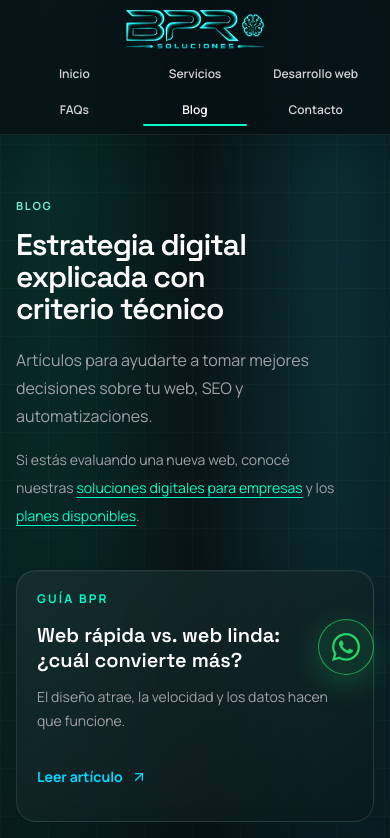
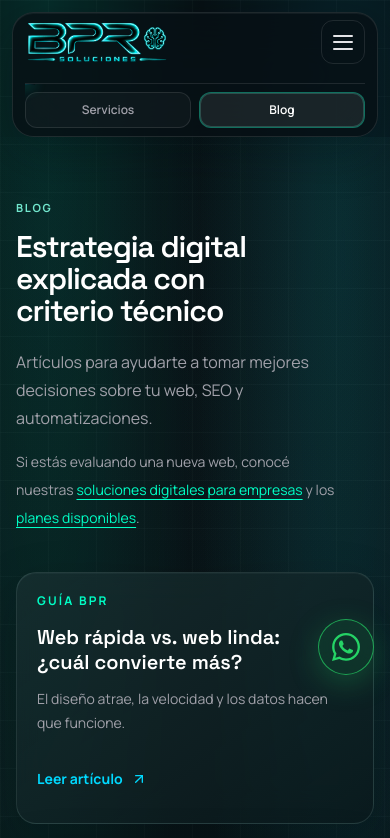
Before and after one commit to pablox85/BPRsoluciones, a Next.js app: page /blog in a window 390 px wide. Shown: the top 838 px of the page. Built offline with nearby package versions, Linux system fonts and the light colour scheme; no server answers.

Commit message:
SEO fix + Ux

```diff
--- a/next.config.ts
+++ b/next.config.ts
@@ -7,6 +7,7 @@ const projectRoot = dirname(fileURLToPath(import.meta.url));
 const nextConfig: NextConfig = {
   reactStrictMode: true,
   poweredByHeader: false,
+  allowedDevOrigins: ["192.168.1.14"],
   turbopack: {
     root: join(projectRoot),
   },
--- a/package.json
+++ b/package.json
@@ -1,7 +1,7 @@
 {
   "private": true,
   "scripts": {
-    "dev": "next dev",
+    "dev": "next dev --webpack",
     "build": "next build",
     "start": "next start",
     "lint": "eslint .",
--- a/src/app/globals.css
+++ b/src/app/globals.css
@@ -125,6 +125,31 @@ textarea:focus-visible {
     background: linear-gradient(145deg, rgba(24, 47, 49, 0.78), rgba(10, 24, 27, 0.72));
     box-shadow: 0 18px 50px rgba(1, 13, 15, 0.24), inset 0 1px 0 rgba(223, 255, 250, 0.035);
     backdrop-filter: blur(18px);
+  }
+
+  .mobile-secondary-nav {
+    position: relative;
+    overflow: hidden;
+    border-top: 1px solid rgba(255, 255, 255, 0.1);
+  }
+
+  .mobile-secondary-nav::before {
+    position: absolute;
+    top: -1px;
+    left: 0;
+    width: 38%;
+    height: 2px;
+    content: "";
+    pointer-events: none;
+    background: linear-gradient(
+      90deg,
+      transparent,
+      rgba(0, 255, 198, 1) 40%,
+      rgba(0, 217, 255, 0.95) 60%,
+      transparent
+    );
+    box-shadow: 0 0 14px rgba(0, 255, 198, 0.8), 0 0 26px rgba(0, 217, 255, 0.35);
+    animation: mobileNavDividerShimmer 2.7s ease-in-out infinite;
   }
 
 .eyebrow {
@@ -345,6 +370,28 @@ html:not(.motion-ready) .site-shell *::after {
   }
 }
 
+@keyframes mobileNavDividerShimmer {
+  0%,
+  12% {
+    transform: translateX(-115%);
+    opacity: 0;
+  }
+
+  25% {
+    opacity: 1;
+  }
+
+  72% {
+    opacity: 1;
+  }
+
+  88%,
+  100% {
+    transform: translateX(345%);
+    opacity: 0;
+  }
+}
+
 @media (prefers-reduced-motion: reduce) {
   *,
   *::before,
--- a/src/components/layout/Header.tsx
+++ b/src/components/layout/Header.tsx
@@ -2,41 +2,114 @@
 
 import Link from "next/link";
 import { usePathname } from "next/navigation";
+import { useState } from "react";
 import { navLinks } from "@/config/site";
 import { Logo } from "@/components/ui/Logo";
 
 export function Header() {
   const pathname = usePathname();
+  const [isMenuOpen, setIsMenuOpen] = useState(false);
+  const mobileSecondaryLinks = navLinks.filter((link) =>
+    ["/servicios", "/blog"].includes(link.href),
+  );
 
   return (
-    <header className="sticky top-0 z-50 border-b border-white/[0.08] bg-ink-950/75 shadow-[0_12px_35px_rgba(1,13,15,0.18)] backdrop-blur-2xl">
-      <div className="mx-auto flex min-h-20 w-full max-w-6xl flex-wrap items-center justify-between gap-x-4 px-4 sm:px-6 lg:px-8">
-        <div className="mx-auto md:mx-0">
+    <header className="sticky top-0 z-50 px-3 pt-3 sm:px-5 lg:px-8">
+      <div className="relative mx-auto flex min-h-16 w-full max-w-7xl flex-wrap items-center justify-between gap-3 rounded-[1.35rem] border border-white/[0.1] bg-ink-950/80 px-3 shadow-[0_16px_45px_rgba(1,13,15,0.3),inset_0_1px_0_rgba(223,255,250,0.05)] backdrop-blur-2xl sm:px-5">
+        <div className="shrink-0">
           <Logo />
         </div>
-        <nav aria-label="Principal" className="order-last grid w-full grid-cols-3 items-center gap-1 pb-2 sm:grid-cols-6 md:order-none md:w-auto md:flex md:gap-1 md:pb-0">
-          {navLinks.map((link) => (
-            (() => {
+        <button
+          type="button"
+          aria-controls="main-navigation"
+          aria-expanded={isMenuOpen}
+          aria-label={isMenuOpen ? "Cerrar menú" : "Abrir menú"}
+          className="flex min-h-11 min-w-11 items-center justify-center rounded-xl border border-white/10 text-zinc-200 transition hover:bg-white/[0.08] hover:text-white focus-visible:outline-none focus-visible:ring-2 focus-visible:ring-neon-mint focus-visible:ring-offset-2 focus-visible:ring-offset-ink-950 md:hidden"
+          onClick={() => setIsMenuOpen((open) => !open)}
+        >
+          <span aria-hidden="true" className="relative block size-5 text-[0px]">
+            <span
+              className={`absolute left-0 top-1/2 h-0.5 w-5 -translate-y-[7px] rounded-full bg-current transition-[transform,opacity] duration-300 ease-out ${
+                isMenuOpen ? "!translate-y-0 rotate-45" : ""
+              }`}
+            />
+            <span
+              className={`absolute left-0 top-1/2 h-0.5 w-5 -translate-y-1/2 rounded-full bg-current transition-[transform,opacity] duration-200 ease-out ${
+                isMenuOpen ? "scale-x-0 opacity-0" : ""
+              }`}
+            />
+            <span
+              className={`absolute left-0 top-1/2 h-0.5 w-5 translate-y-[6px] rounded-full bg-current transition-[transform,opacity] duration-300 ease-out ${
+                isMenuOpen ? "!translate-y-0 -rotate-45" : ""
+              }`}
+            />
+            {isMenuOpen ? "×" : "☰"}
+          </span>
+        </button>
+        <nav
+          aria-label="Accesos destacados"
+          className="mobile-secondary-nav basis-full pb-2 pt-2 md:hidden"
+        >
+          <div className="grid grid-cols-2 gap-2">
+            {mobileSecondaryLinks.map((link) => {
               const isActive =
-                pathname === link.href ||
-                (link.href !== "/" && pathname.startsWith(`${link.href}/`));
+                pathname === link.href || pathname.startsWith(`${link.href}/`);
 
               return (
                 <Link
                   key={link.href}
                   href={link.href}
                   aria-current={isActive ? "page" : undefined}
-                  className={`relative whitespace-nowrap rounded-full px-1.5 py-2 text-center text-xs font-semibold transition hover:text-white after:absolute after:bottom-0 after:left-1.5 after:right-1.5 after:h-0.5 after:origin-left after:rounded-full after:bg-neon-mint after:transition-transform after:duration-300 md:px-4 md:py-2.5 md:text-sm md:after:left-4 md:after:right-4 ${
+                  className={`flex min-h-9 items-center justify-center rounded-xl border px-3 text-xs font-semibold transition duration-200 focus-visible:outline-none focus-visible:ring-2 focus-visible:ring-neon-mint focus-visible:ring-offset-2 focus-visible:ring-offset-ink-950 ${
                     isActive
-                      ? "text-white after:scale-x-100"
-                      : "text-zinc-300 after:scale-x-0 hover:after:scale-x-100"
+                      ? "border-neon-mint/35 bg-white/[0.08] text-white shadow-[inset_0_0_0_1px_rgba(114,231,206,0.22)]"
+                      : "border-white/10 bg-white/[0.03] text-zinc-400 hover:-translate-y-0.5 hover:border-neon-cyan/35 hover:bg-white/[0.06] hover:text-white"
+                  }`}
+                >
+                  {link.label}
+                </Link>
+              );
+            })}
+          </div>
+        </nav>
+        <nav
+          id="main-navigation"
+          aria-label="Principal"
+          className={`absolute left-0 right-0 top-full z-50 mt-2 flex max-h-[calc(100dvh-7rem)] origin-top flex-col gap-2 overflow-y-auto overscroll-contain rounded-[1.35rem] border border-white/[0.1] bg-ink-950/95 p-2 shadow-[0_16px_45px_rgba(1,13,15,0.35)] backdrop-blur-2xl transition-[opacity,transform,visibility] duration-300 ease-out will-change-[opacity,transform] md:static md:order-none md:mt-0 md:w-auto md:flex-row md:gap-1 md:max-h-none md:overflow-visible md:rounded-none md:border-0 md:bg-transparent md:p-0 md:shadow-none md:backdrop-blur-none md:transition-none ${
+            isMenuOpen
+              ? "pointer-events-auto translate-y-0 opacity-100"
+              : "pointer-events-none invisible scale-y-[0.96] -translate-y-1 opacity-0 md:pointer-events-auto md:visible md:scale-y-100 md:translate-y-0 md:opacity-100"
+          }`}
+        >
+          {navLinks.map((link) => (
+            (() => {
+              const isActive =
+                pathname === link.href ||
+                (link.href !== "/" && pathname.startsWith(`${link.href}/`));
+              const isContact = link.href === "/contacto";
+              const isMobileSecondary = mobileSecondaryLinks.some(
+                (secondaryLink) => secondaryLink.href === link.href,
+              );
+
+              return (
+                <Link
+                  key={link.href}
+                  href={link.href}
+                  aria-current={isActive ? "page" : undefined}
+                  onClick={() => setIsMenuOpen(false)}
+                  className={`${isMobileSecondary ? "hidden md:flex" : "flex"} relative min-h-10 items-center justify-center whitespace-nowrap rounded-xl px-2 text-center text-[0.7rem] font-semibold transition duration-200 focus-visible:outline-none focus-visible:ring-2 focus-visible:ring-neon-mint focus-visible:ring-offset-2 focus-visible:ring-offset-ink-950 md:px-3 md:text-sm ${
+                    isContact
+                    ? "border border-neon-mint/45 bg-neon-mint px-3 text-ink-950 shadow-[0_0_24px_rgba(0,255,198,0.16),inset_0_1px_0_rgba(255,255,255,0.35)] hover:-translate-y-0.5 hover:bg-white md:px-4"
+                      : isActive
+                        ? "premium-surface border-neon-mint/35 bg-[linear-gradient(145deg,rgba(24,47,49,0.78),rgba(10,24,27,0.72))] text-white shadow-[inset_0_1px_0_rgba(223,255,250,0.035)] md:border-transparent md:bg-transparent md:shadow-none"
+                        : "border border-white/10 bg-[linear-gradient(145deg,rgba(24,47,49,0.62),rgba(10,24,27,0.56))] text-zinc-300 shadow-[inset_0_1px_0_rgba(223,255,250,0.035)] hover:-translate-y-0.5 hover:border-neon-cyan/35 hover:bg-ink-850 hover:text-white md:border-transparent md:bg-transparent md:shadow-none md:hover:translate-y-0 md:hover:border-transparent md:hover:bg-white/[0.05]"
                   }`}
                 >
                   {link.label}
                 </Link>
               );
             })()
-          ))}
+            ))}
         </nav>
       </div>
     </header>
--- a/src/config/site.ts
+++ b/src/config/site.ts
@@ -64,9 +64,9 @@ export const serviceDetails = [
   name: "Starter",
   price: "USD 150",
   estimatedTime: "3 a 7 días hábiles",
-  tagline: "Para lanzar tu negocio online de forma rápida y profesional.",
+  tagline: "Para lanzar tu negocio online de forma rápida y profesional. ",
   description:
-    "Ideal para profesionales, comercios y empresas que necesitan una página clara, rápida y preparada para generar consultas desde el primer día.",
+      "Ideal para profesionales, comercios y empresas que necesitan una página clara, rápida y preparada para generar consultas desde el primer día.",
   includes: [
     "Diseño adaptable a celulares, tablets y PC",
     "Estructura pensada para generar más consultas",
--- a/src/lib/seo/site-url.ts
+++ b/src/lib/seo/site-url.ts
@@ -1,4 +1,4 @@
-export const defaultSiteUrl = "https://bprsoluciones.uy";
+export const defaultSiteUrl = "https://www.bprsoluciones.uy";
 
 export function normalizeSiteUrl(value?: string): string {
   const url = new URL(value?.trim() || defaultSiteUrl);
```
Also changed, not shown: src/capturas-navbar-mobile.png (added), 1 other file (tests, documents, lock files or other folders).
